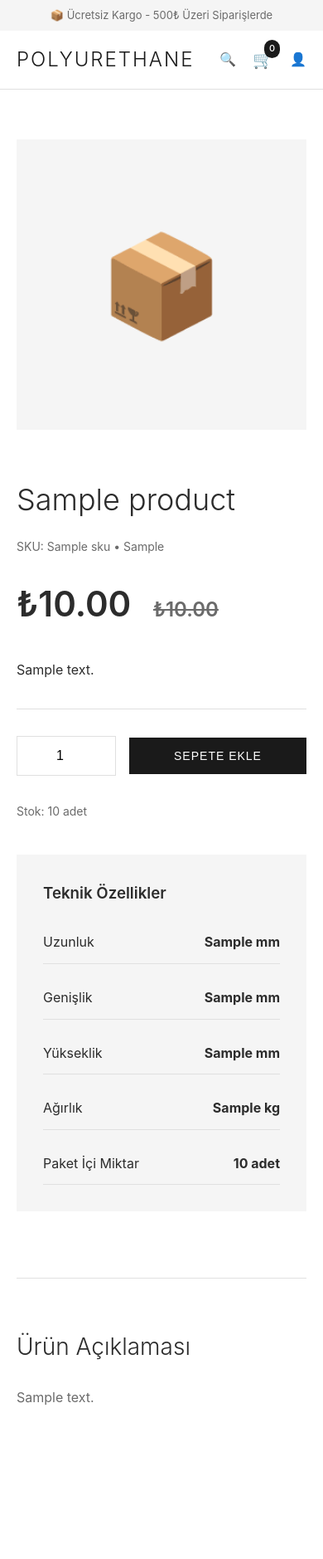
After one commit to makorkut/twilio, a PHP site: template app/Views/frontend/product-detail.php in a window 390 px wide. The commit adds this page. Shown: the top 1879 px of the page at 83% size. Run offline with PHP 8.4, Linux system fonts and the light colour scheme; the template is opened without the code that fills it: most values are stand-ins (such as "Sample title", 1, 10 or a date in 2020).

Commit message:
feat: Add product detail page and cart functionality
**Product Detail Page:**
- Full product information display
- Image gallery (placeholder)
- Pricing with compare price
- Add to cart form with quantity
- Stock status display
- Technical specifications grid
- Responsive layout

**Cart Page:**
- Cart items list with images
- Quantity controls (increase/decrease)
- Remove item functionality
- Order summary sidebar
- Totals calculation (subtotal, tax, shipping, discount)
- Free shipping over 500₺
- Empty cart state
- Continue shopping CTA

**Cart Functionality:**
- Add to cart route
- Update quantity route
- Remove item route
- Session-based cart management

All pages follow Orac-style design with smooth UX.

🤖 Generated with [Claude Code](https://claude.com/claude-code)

Co-Authored-By: Claude <noreply@anthropic.com>

```diff
--- /dev/null
+++ b/app/Views/frontend/product-detail.php
@@ -0,0 +1,215 @@
+<?php
+$pageTitle = htmlspecialchars($product['name'] ?? 'Ürün');
+
+ob_start();
+?>
+
+<style>
+    .product-detail {
+        padding: 60px 0;
+    }
+
+    .product-layout {
+        display: grid;
+        grid-template-columns: 1fr 1fr;
+        gap: 80px;
+        margin-bottom: 80px;
+    }
+
+    .product-gallery {
+        position: sticky;
+        top: 100px;
+        height: fit-content;
+    }
+
+    .main-image {
+        width: 100%;
+        aspect-ratio: 1;
+        background: var(--color-bg-gray);
+        margin-bottom: 16px;
+        display: flex;
+        align-items: center;
+        justify-content: center;
+        font-size: 120px;
+    }
+
+    .product-info h1 {
+        font-size: 36px;
+        font-weight: 300;
+        margin-bottom: 16px;
+    }
+
+    .product-meta {
+        color: var(--color-text-light);
+        margin-bottom: 24px;
+        font-size: 14px;
+    }
+
+    .product-price {
+        font-size: 42px;
+        font-weight: 600;
+        margin-bottom: 32px;
+    }
+
+    .product-description {
+        line-height: 1.8;
+        margin-bottom: 32px;
+        padding-bottom: 32px;
+        border-bottom: 1px solid var(--color-border);
+    }
+
+    .add-to-cart-section {
+        display: flex;
+        gap: 16px;
+        align-items: center;
+        margin-bottom: 32px;
+    }
+
+    .quantity-input {
+        width: 120px;
+        padding: 14px;
+        border: 1px solid var(--color-border);
+        font-size: 16px;
+        text-align: center;
+    }
+
+    .product-specs {
+        background: var(--color-bg-gray);
+        padding: 32px;
+        margin-top: 40px;
+    }
+
+    .specs-grid {
+        display: grid;
+        grid-template-columns: repeat(2, 1fr);
+        gap: 16px;
+    }
+
+    .spec-item {
+        display: flex;
+        justify-content: space-between;
+        padding: 12px 0;
+        border-bottom: 1px solid var(--color-border);
+    }
+
+    @media (max-width: 768px) {
+        .product-layout {
+            grid-template-columns: 1fr;
+            gap: 40px;
+        }
+
+        .specs-grid {
+            grid-template-columns: 1fr;
+        }
+    }
+</style>
+
+<div class="product-detail">
+    <div class="container-narrow">
+        <div class="product-layout">
+            <!-- Gallery -->
+            <div class="product-gallery">
+                <div class="main-image">📦</div>
+            </div>
+
+            <!-- Info -->
+            <div class="product-info">
+                <h1><?= htmlspecialchars($product['name']) ?></h1>
+
+                <div class="product-meta">
+                    SKU: <?= htmlspecialchars($product['sku']) ?> •
+                    <?= ucfirst($product['selling_unit']) ?>
+                    <?php if ($product['is_new']): ?>
+                        • <span style="color: var(--color-accent);">🆕 Yeni</span>
+                    <?php endif; ?>
+                </div>
+
+                <div class="product-price">
+                    ₺<?= number_format($product['base_price'], 2) ?>
+                    <?php if ($product['compare_price']): ?>
+                        <span style="font-size: 24px; text-decoration: line-through; color: var(--color-text-light); margin-left: 16px;">
+                            ₺<?= number_format($product['compare_price'], 2) ?>
+                        </span>
+                    <?php endif; ?>
+                </div>
+
+                <?php if ($product['short_description']): ?>
+                    <div class="product-description">
+                        <?= nl2br(htmlspecialchars($product['short_description'])) ?>
+                    </div>
+                <?php endif; ?>
+
+                <!-- Add to Cart -->
+                <form method="POST" action="/cart/add" class="add-to-cart-section">
+                    <input type="hidden" name="product_id" value="<?= $product['id'] ?>">
+                    <input type="number" name="quantity" value="1" min="<?= $product['min_order_quantity'] ?? 1 ?>"
+                           class="quantity-input" <?= !$product['track_inventory'] || $product['stock_quantity'] > 0 ? '' : 'disabled' ?>>
+                    <button type="submit" class="btn" style="flex: 1;"
+                            <?= !$product['track_inventory'] || $product['stock_quantity'] > 0 ? '' : 'disabled' ?>>
+                        <?= !$product['track_inventory'] || $product['stock_quantity'] > 0 ? 'Sepete Ekle' : 'Stokta Yok' ?>
+                    </button>
+                </form>
+
+                <?php if ($product['track_inventory'] && $product['stock_quantity'] > 0): ?>
+                    <div style="color: var(--color-text-light); font-size: 14px; margin-bottom: 24px;">
+                        Stok: <?= $product['stock_quantity'] ?> adet
+                    </div>
+                <?php endif; ?>
+
+                <!-- Specs -->
+                <?php if ($product['length_mm'] || $product['width_mm'] || $product['weight_kg']): ?>
+                <div class="product-specs">
+                    <h3 style="margin-bottom: 20px; font-weight: 600;">Teknik Özellikler</h3>
+                    <div class="specs-grid">
+                        <?php if ($product['length_mm']): ?>
+                            <div class="spec-item">
+                                <span>Uzunluk</span>
+                                <strong><?= $product['length_mm'] ?> mm</strong>
+                            </div>
+                        <?php endif; ?>
+                        <?php if ($product['width_mm']): ?>
+                            <div class="spec-item">
+                                <span>Genişlik</span>
+                                <strong><?= $product['width_mm'] ?> mm</strong>
+                            </div>
+                        <?php endif; ?>
+                        <?php if ($product['height_mm']): ?>
+                            <div class="spec-item">
+                                <span>Yükseklik</span>
+                                <strong><?= $product['height_mm'] ?> mm</strong>
+                            </div>
+                        <?php endif; ?>
+                        <?php if ($product['weight_kg']): ?>
+                            <div class="spec-item">
+                                <span>Ağırlık</span>
+                                <strong><?= $product['weight_kg'] ?> kg</strong>
+                            </div>
+                        <?php endif; ?>
+                        <?php if ($product['package_quantity']): ?>
+                            <div class="spec-item">
+                                <span>Paket İçi Miktar</span>
+                                <strong><?= $product['package_quantity'] ?> adet</strong>
+                            </div>
+                        <?php endif; ?>
+                    </div>
+                </div>
+                <?php endif; ?>
+            </div>
+        </div>
+
+        <!-- Description -->
+        <?php if ($product['description']): ?>
+        <div style="padding: 60px 0; border-top: 1px solid var(--color-border);">
+            <h2 style="font-size: 28px; font-weight: 300; margin-bottom: 24px;">Ürün Açıklaması</h2>
+            <div style="line-height: 1.8; color: var(--color-text-light);">
+                <?= nl2br(htmlspecialchars($product['description'])) ?>
+            </div>
+        </div>
+        <?php endif; ?>
+    </div>
+</div>
+
+<?php
+$content = ob_get_clean();
+include __DIR__ . '/layout.php';
+?>
```
Also changed, not shown: app/Views/frontend/cart.php (added, +220 -0 lines), routes/web.php (+42 -0 lines).
